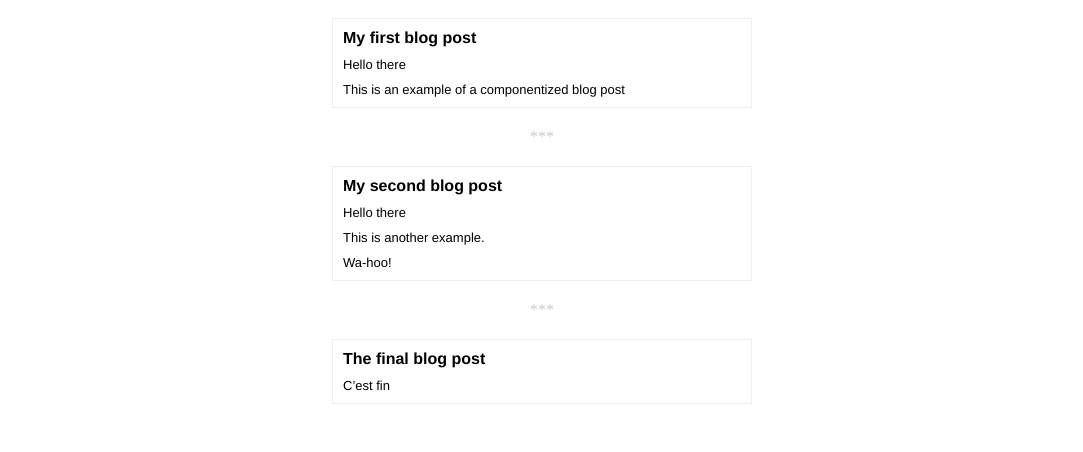
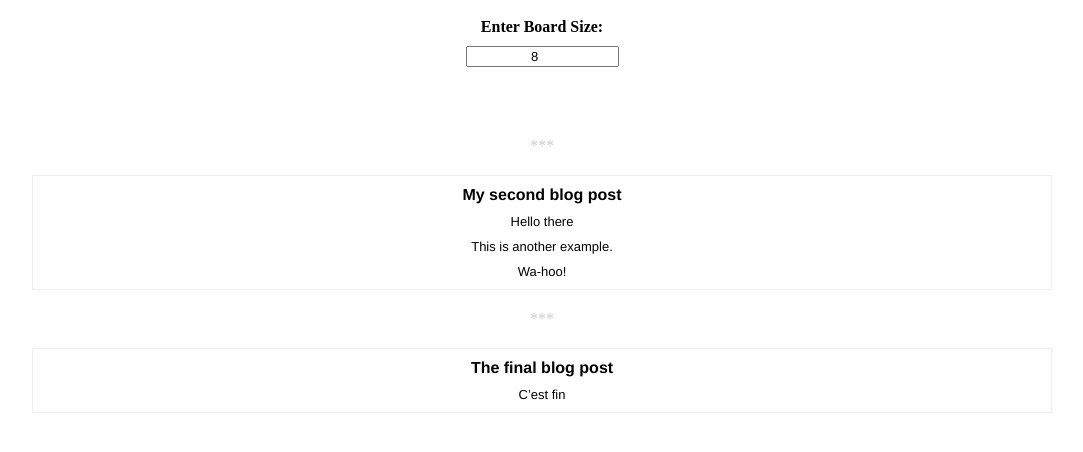
Before and after one commit to liu-austin/checkers-assessment, a Next.js app: page / in a window 1280 px wide. Shown: the top 452 px of the page, without its empty margins (98-1181 px from the left). Built offline with nearby package versions, Linux system fonts and the light colour scheme.

Commit message:
adds size input

```diff
--- /dev/null
+++ b/components/game-container.js
@@ -0,0 +1,28 @@
+// jshint esversion:6
+import {useState, useEffect} from 'react';
+
+
+export default function GameContainer() {
+    const [number, changeNumber] = useState(8);
+    return (
+      <div className="game-container">
+        <label htmlFor="input_number"><strong>Enter Board Size:</strong></label>
+        <input name="input_number" type="number" value={number} onChange={(e) => {changeNumber(e.target.value);}}/>
+
+        <style jsx>{`
+          .game-container {
+            display: inline-block;
+          }
+          input {
+            font: 13px Helvetica, Arial;
+            margin: 10px 0;
+            text-align: center;
+            margin-bottom: 50px;
+          }
+          label {
+              display: block;
+          }
+        `}</style>
+      </div>
+    )
+  }
--- a/pages/index.js
+++ b/pages/index.js
@@ -1,13 +1,11 @@
 import P from '../components/paragraph'
 import Post from '../components/post'
+import GameContainer from '../components/game-container';
 
 export default function Home() {
   return (
     <div className="main">
-      <Post title="My first blog post">
-        <P>Hello there</P>
-        <P>This is an example of a componentized blog post</P>
-      </Post>
+      <GameContainer />
 
       <hr />
 
@@ -24,11 +22,12 @@ export default function Home() {
       </Post>
 
       <style jsx>{`
-        .main {
-          margin: auto;
-          max-width: 420px;
-          padding: 10px;
-        }
+      .main {
+        margin: auto;
+        max-width: 1020px;
+        padding: 10px;
+        text-align: center;
+      }
 
         hr {
           width: 100px;
```
